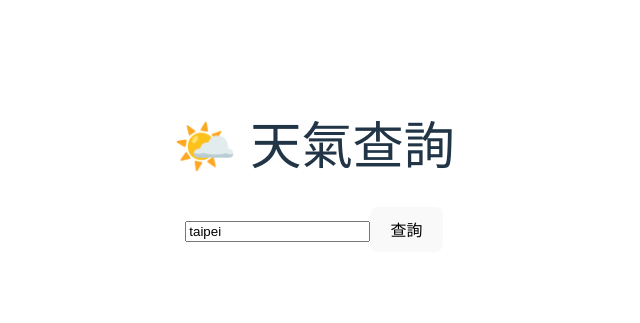
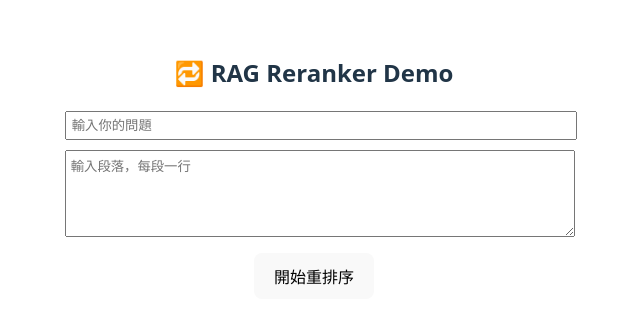
Before and after one commit to Hanks-Tsai/my-vue-app, a Vue app: page / in a window 1280 px wide. Shown: the part 233-556 px from the top of the page, without its empty margins (326-966 px from the left). Built offline with nearby package versions, Linux system fonts and the light colour scheme.

Commit message:
完整reranker功能

```diff
--- a/src/App.vue
+++ b/src/App.vue
@@ -1,26 +1,10 @@
-<script setup>
-import { ref } from 'vue'
-
-const city = ref('taipei')
-const result = ref(null)
-
-const fetchWeather = async () => {
-  const res = await fetch(`http://127.0.0.1:5000/api/weather?city=${city.value}`)
-  result.value = await res.json()
-}
+<script>
+import RerankForm from './components/RerankForm.vue'
+export default { components: { RerankForm } }
 </script>
 
 <template>
-  <h1 class="text-2xl font-bold mb-4">🌤️ 天氣查詢</h1>
-  <input v-model="city" placeholder="請輸入城市（例如 taipei）" class="border p-2 mb-2" />
-  <button @click="fetchWeather" class="bg-blue-500 text-white px-4 py-2 rounded">查詢</button>
-
-  <div v-if="result">
-    <p v-if="result.success">
-      {{ result.city }} 的天氣：{{ result.temp }}°C，{{ result.desc }}
-    </p>
-    <p v-else class="text-red-500">
-      {{ result.message }}
-    </p>
+  <div id="app">
+    <RerankForm />
   </div>
 </template>
```
